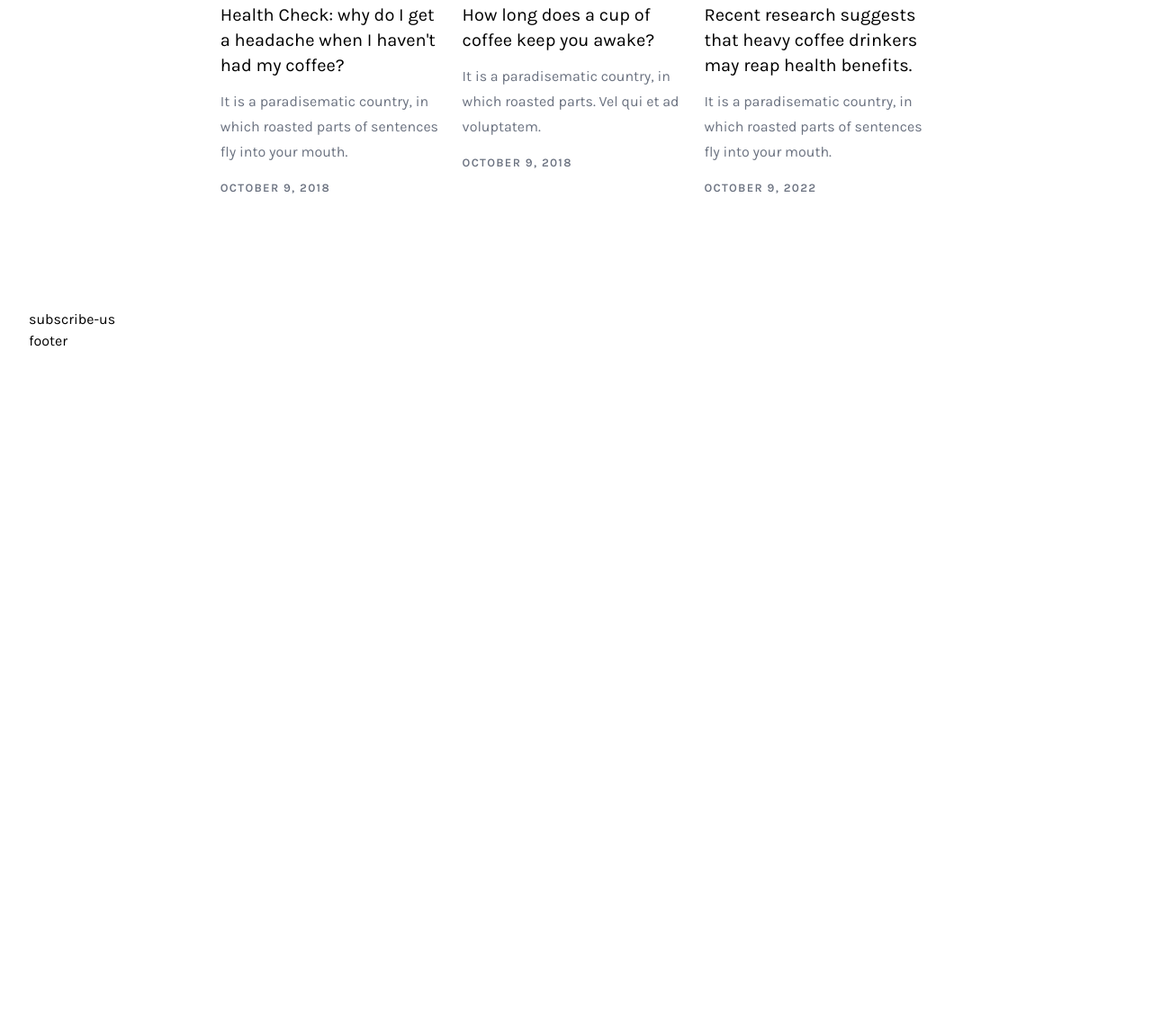
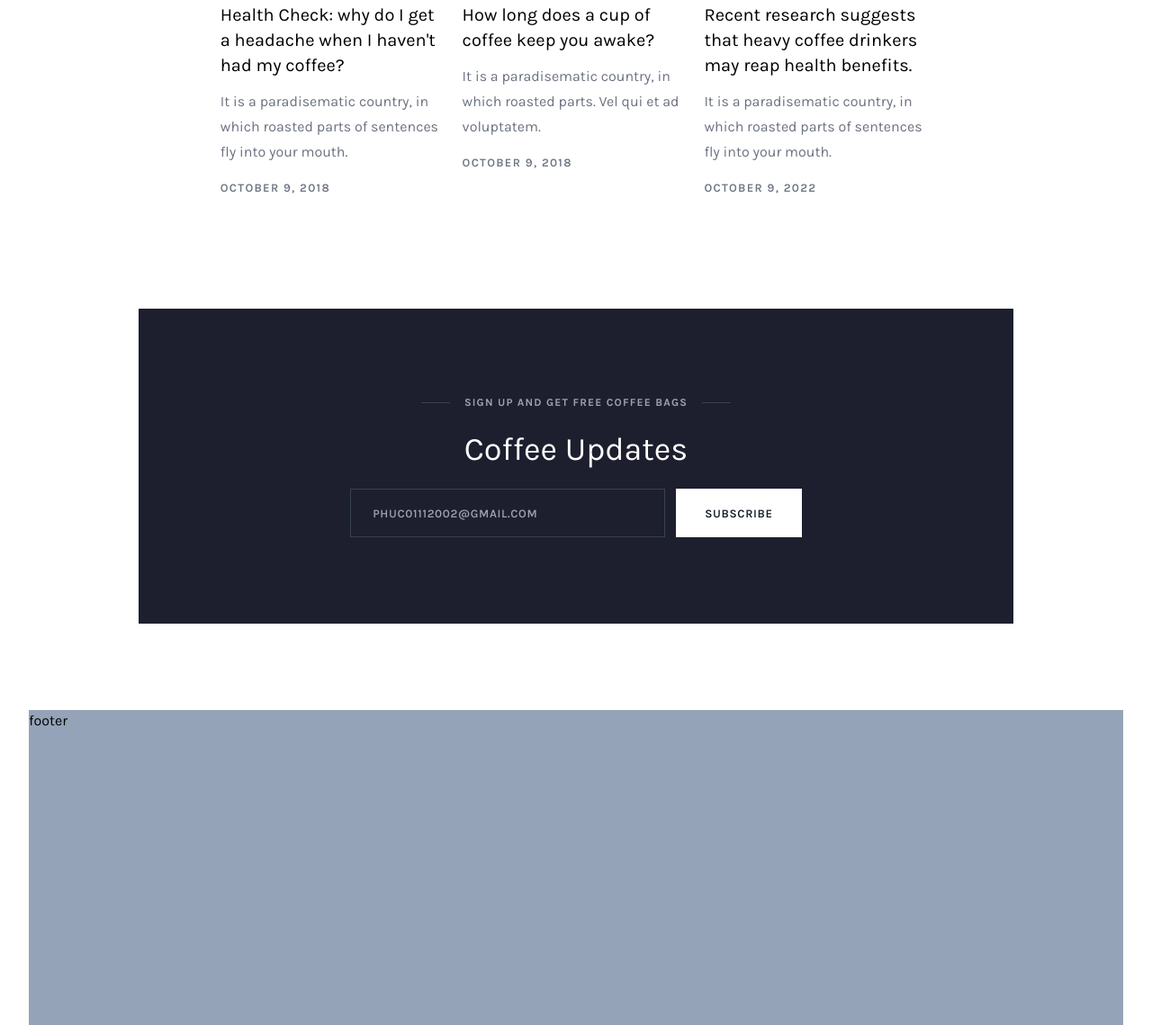
Before and after one commit to 01Justinnguyen/tailwindcss-coffee-style, a website: page public/index.html in a window 1280 px wide. Shown: the part 5257-6396 px from the top of the page at 90% size. Before the commit the page ends 5648 px from the top, so only its background shows below. Drawn offline with nearby package versions, Linux system fonts and the light colour scheme; files that its build step writes are made by us from their sources.

Commit message:
add_Subcrice_Us+

```diff
--- a/public/index.html
+++ b/public/index.html
@@ -453,10 +453,28 @@
             </div>
           </div>
           <!--End lifestyle-stories-->
-          <div class="subscribe-us">subscribe-us</div>
+          <div class="subscribe-us lg:w-[80%] mx-auto h-[350px] bg-[#1d1f2e] mb-24 flex flex-col justify-center items-center">
+            <div class="flex justify-center items-center px-6 xs:px-0 mb-6">
+              <div class="w-8 h-px bg-gray-700"></div>
+              <div class="uppercase mx-4 tracking-widest text-gray-400 font-bold text-xs text-center">Sign up and get free coffee bags</div>
+              <div class="w-8 h-px bg-gray-700"></div>
+            </div>
+            <div class="text-4xl text-white mb-6">Coffee Updates</div>
+            <div class="ct-form flex flex-col md:flex-row justify-center items-center gap-3">
+              <div class="ct-form-item text-center">
+                <input
+                  type="email"
+                  placeholder="phuc01112002@gmail.com"
+                  class="px-6 py-4 w-[350px] max-w-[80%] xs:max-w-full bg-inherit border-[1px] border-gray-700 outline-none text-white leading-5 hover:border-gray-300 duration-500 focus:border-gray-300 placeholder:uppercase placeholder:text-[13px] placeholder:tracking-wider placeholder:font-semibold" />
+              </div>
+              <div class="ct-form-item">
+                <button type="submit" class="ct-button bg-white text-gray-900 md:w-max w-[200px] md:max-h-[54px]">Subscribe</button>
+              </div>
+            </div>
+          </div>
           <!--End subscribe-us-->
         </main>
-        <footer>footer</footer>
+        <footer class="h-[350px] bg-slate-400">footer</footer>
       </div>
       <!--End content-wrapper-->
     </div>
```
